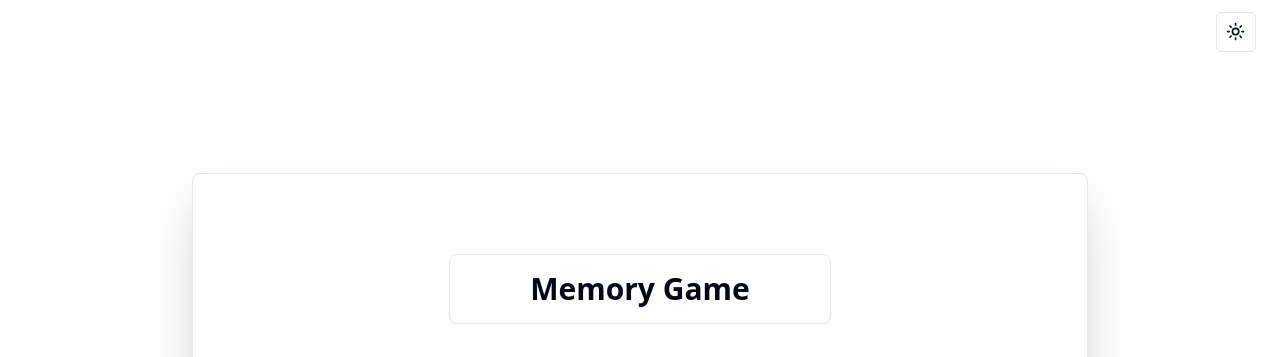
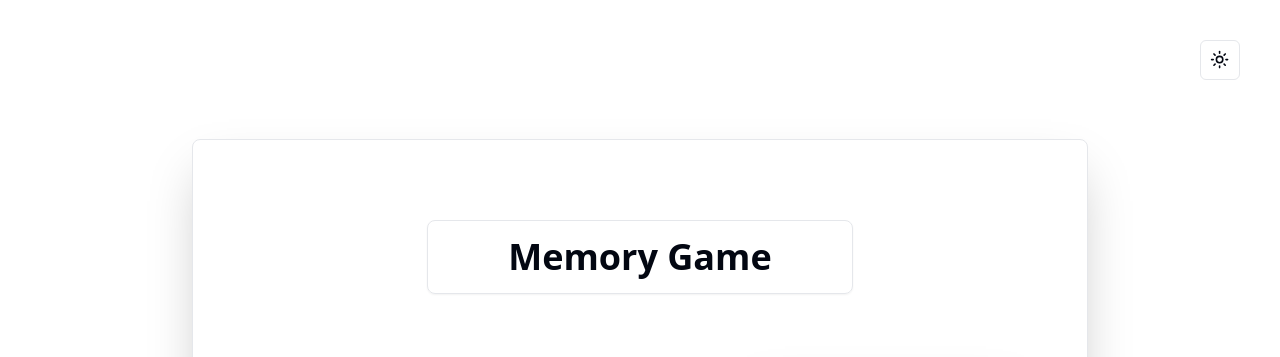
Before and after one commit to GoncaloFazenda/Memory-Game, a React (Vite) app: page / in a window 1280 px wide. Shown: the top 357 px of the page. Built offline with nearby package versions, Linux system fonts and the light colour scheme.

Commit message:
Arc: File architecture change & Theme collors & Creation of useCases for login/logout

```diff
--- a/src/_presentation/Login/LoginPage.tsx
+++ b/src/_presentation/Login/LoginPage.tsx
@@ -2,9 +2,10 @@
 import { Input } from '@/_presentation/_components/ui/input';
 import { Label } from '@/_presentation/_components/ui/label';
 import { useState } from 'react';
-import { User, UserCredentials } from '../entities/user';
-import { validationErrorWrapper } from '../_utils/helpers';
+import { User, UserCredentials } from '../../entities/user';
+import { validationErrorWrapper } from '../../utils/helpers';
 import { useNavigate } from 'react-router-dom';
+import { login } from '../../useCases/user';
 
 export default function LoginPage() {
     let navigate = useNavigate();
@@ -25,7 +26,10 @@
 
     async function onSubmitUsername() {
         const error = checkUsername({ username });
-        if (error.length === 0) navigate('/game');
+        if (error.length === 0) {
+            login(username);
+            navigate('/game');
+        }
     }
 
     function onChangeUsername(e: React.ChangeEvent<HTMLInputElement>) {
@@ -36,10 +40,9 @@
     }
 
     return (
-        <>
         <section className="bg-background border flex self-center m-auto flex-col w-full  max-w-4xl justify-center p-16 py-20 rounded-lg shadow-2xl">
             <div className="mb-16 flex self-center border group m-auto items-center justify-center dark:bg-background light:bg-slate-100 p-4 rounded-lg px-20 shadow-sm transition duration-300 transform hover:scale-125 [&>*]:hover:text-indigo-600">
-                    <text className="font-extrabold text-3xl group light:text-gray-800 dark:text-foreground group transition duration-300">
+                <text className="font-extrabold text-4xl group light:text-gray-800 dark:text-foreground group transition duration-300">
                     Memory Game
                 </text>
             </div>
@@ -74,6 +77,5 @@
                 </section>
             </div>
         </section>
-        </>
     );
 }
--- a/src/_presentation/game/GamePage.tsx
+++ b/src/_presentation/game/GamePage.tsx
@@ -2,10 +2,14 @@
 
 export default function GamePage() {
     let location = useLocation();
+    console.log('localStorage', localStorage.getItem('username'));
     return (
-        <div className="flex flex-1 bg-red-500">
+        <div className="flex flex-1 ">
             <div className="flex self-center justify-center w-full">
                 <h1 className="text-3xl font-bold underline bg-red-500">Tailwind is Working!</h1>
+                <h1 className="text-3xl font-bold underline bg-blue-500">
+                    {localStorage.getItem('username') && localStorage.getItem('username')}
+                </h1>
                 <Link to={'/game/score'} state={{ background: location }}>
                     ScorePage
                 </Link>
--- a/src/index.css
+++ b/src/index.css
@@ -5,64 +5,47 @@
 @layer base {
     :root {
         --background: 0 0% 100%;
-        --foreground: 222.2 84% 4.9%;
-
+        --foreground: 224 71.4% 4.1%;
         --card: 0 0% 100%;
-        --card-foreground: 222.2 84% 4.9%;
-
+        --card-foreground: 224 71.4% 4.1%;
         --popover: 0 0% 100%;
-        --popover-foreground: 222.2 84% 4.9%;
-
-        --primary: 222.2 47.4% 11.2%;
-        --primary-foreground: 210 40% 98%;
-
-        --secondary: 210 40% 96.1%;
-        --secondary-foreground: 222.2 47.4% 11.2%;
-
-        --muted: 210 40% 96.1%;
-        --muted-foreground: 215.4 16.3% 46.9%;
-
-        --accent: 210 40% 96.1%;
-        --accent-foreground: 222.2 47.4% 11.2%;
-
+        --popover-foreground: 224 71.4% 4.1%;
+        --primary: 262.1 83.3% 57.8%;
+        --primary-foreground: 210 20% 98%;
+        --secondary: 220 14.3% 95.9%;
+        --secondary-foreground: 220.9 39.3% 11%;
+        --muted: 220 14.3% 95.9%;
+        --muted-foreground: 220 8.9% 46.1%;
+        --accent: 220 14.3% 95.9%;
+        --accent-foreground: 220.9 39.3% 11%;
         --destructive: 0 84.2% 60.2%;
-        --destructive-foreground: 210 40% 98%;
-
-        --border: 214.3 31.8% 91.4%;
-        --input: 214.3 31.8% 91.4%;
-        --ring: 222.2 84% 4.9%;
-
+        --destructive-foreground: 210 20% 98%;
+        --border: 220 13% 91%;
+        --input: 220 13% 91%;
+        --ring: 262.1 83.3% 57.8%;
         --radius: 0.5rem;
     }
 
     .dark {
-        --background: 222.2 84% 4.9%;
-        --foreground: 210 40% 98%;
-
-        --card: 222.2 84% 4.9%;
-        --card-foreground: 210 40% 98%;
-
-        --popover: 222.2 84% 4.9%;
-        --popover-foreground: 210 40% 98%;
-
-        --primary: 210 40% 98%;
-        --primary-foreground: 222.2 47.4% 11.2%;
-
-        --secondary: 217.2 32.6% 17.5%;
-        --secondary-foreground: 210 40% 98%;
-
-        --muted: 217.2 32.6% 17.5%;
-        --muted-foreground: 215 20.2% 65.1%;
-
-        --accent: 217.2 32.6% 17.5%;
-        --accent-foreground: 210 40% 98%;
-
+        --background: 224 71.4% 4.1%;
+        --foreground: 210 20% 98%;
+        --card: 224 71.4% 4.1%;
+        --card-foreground: 210 20% 98%;
+        --popover: 224 71.4% 4.1%;
+        --popover-foreground: 210 20% 98%;
+        --primary: 263.4 70% 50.4%;
+        --primary-foreground: 210 20% 98%;
+        --secondary: 215 27.9% 16.9%;
+        --secondary-foreground: 210 20% 98%;
+        --muted: 215 27.9% 16.9%;
+        --muted-foreground: 217.9 10.6% 64.9%;
+        --accent: 215 27.9% 16.9%;
+        --accent-foreground: 210 20% 98%;
         --destructive: 0 62.8% 30.6%;
-        --destructive-foreground: 210 40% 98%;
-
-        --border: 217.2 32.6% 17.5%;
-        --input: 217.2 32.6% 17.5%;
-        --ring: 212.7 26.8% 83.9%;
+        --destructive-foreground: 210 20% 98%;
+        --border: 215 27.9% 16.9%;
+        --input: 215 27.9% 16.9%;
+        --ring: 263.4 70% 50.4%;
     }
 }
 
--- a/src/main.tsx
+++ b/src/main.tsx
@@ -9,7 +9,7 @@
 ReactDOM.createRoot(document.getElementById('root')!).render(
     <React.StrictMode>
         <ThemeProvider defaultTheme="system" storageKey="vite-ui-theme">
-            <nav className="flex mx-6 my-3 justify-end">
+            <nav className=" absolute right-10 top-10">
                 <ToggleThemeButton />
             </nav>
             <Router>
--- /dev/null
+++ b/src/useCases/user.tsx
@@ -0,0 +1,7 @@
+export function login(username: string) {
+    localStorage.setItem('username', username);
+}
+
+export function logout() {
+    localStorage.removeItem('username');
+}
```
Also changed, not shown: src/entities/user.ts (renamed from src/_presentation/entities/user.ts), src/utils/helpers.ts (renamed from src/_presentation/_utils/helpers.ts). Lines whose indentation alone changed are shown as unchanged.
